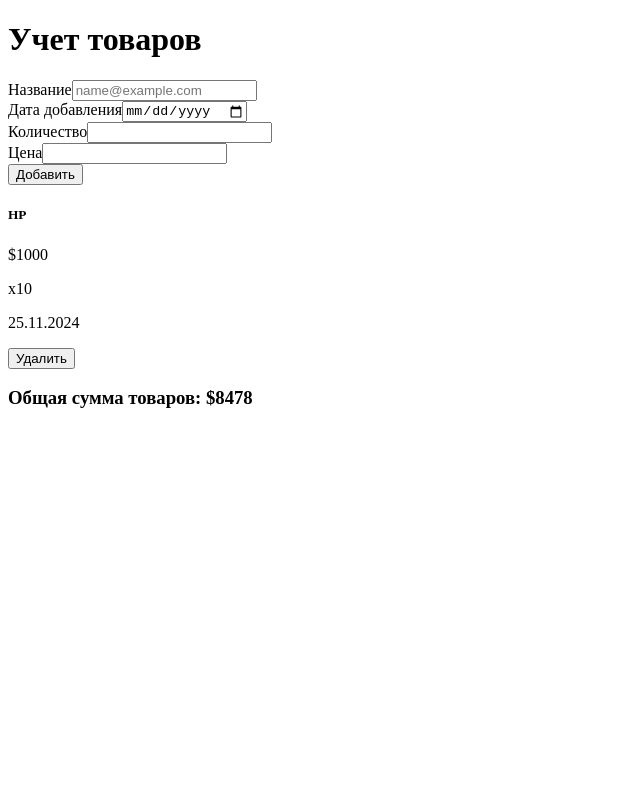
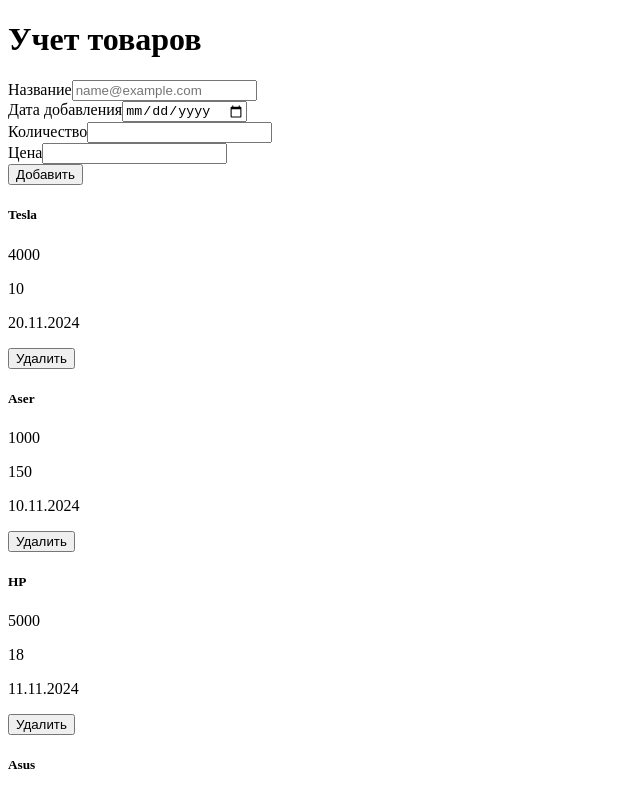
Before and after one commit to JasonWarkings/product-practic-25.11, a Vue app: page / in a window 1280 px wide. Shown: the top 797 px of the page, without its empty margins (0-640 px from the left). Built offline with nearby package versions, Linux system fonts and the light colour scheme; the HTML template or start-up script is replaced by a standard one.

Commit message:
feat: add list products

```diff
--- a/src/App.vue
+++ b/src/App.vue
@@ -1,5 +1,35 @@
 <script setup>
-
+import { ref } from "vue";
+const products = ref([
+  {
+    id: Date.now(),
+    name: 'Tesla',
+    date: '20.11.2024',
+    count: 10,
+    price: 4000,
+  },
+  {
+    id: Date.now(),
+    name: 'Aser',
+    date: '10.11.2024',
+    count: 150,
+    price: 1000,
+  },
+  {
+    id: Date.now(),
+    name: 'HP',
+    date: '11.11.2024',
+    count: 18,
+    price: 5000,
+  },
+  {
+    id: Date.now(),
+    name: 'Asus',
+    date: '05.11.2024',
+    count: 25,
+    price: 3000,
+  }
+])
 </script>
 
 <template>
@@ -29,13 +59,13 @@
       </div>
     </div>
     <div class="row row-cols-1 row-cols-md-2 mt-4">
-  <div class="col">
+  <div class="col" v-for="product in products">
     <div class="card">
       <div class="card-body">
-        <h5 class="card-title">HP</h5>
-        <p class="card-text">$1000</p>
-        <p class="card-text">x10</p>
-        <p class="card-text">25.11.2024</p>
+        <h5 class="card-title">{{ product.name }}</h5>
+        <p class="card-text">{{ product.price }}</p>
+        <p class="card-text">{{ product.count }}</p>
+        <p class="card-text">{{ product.date }}</p>
       </div>
       <div class="card-footer">
         <button class="btn btn-outline-danger">Удалить</button>
```
